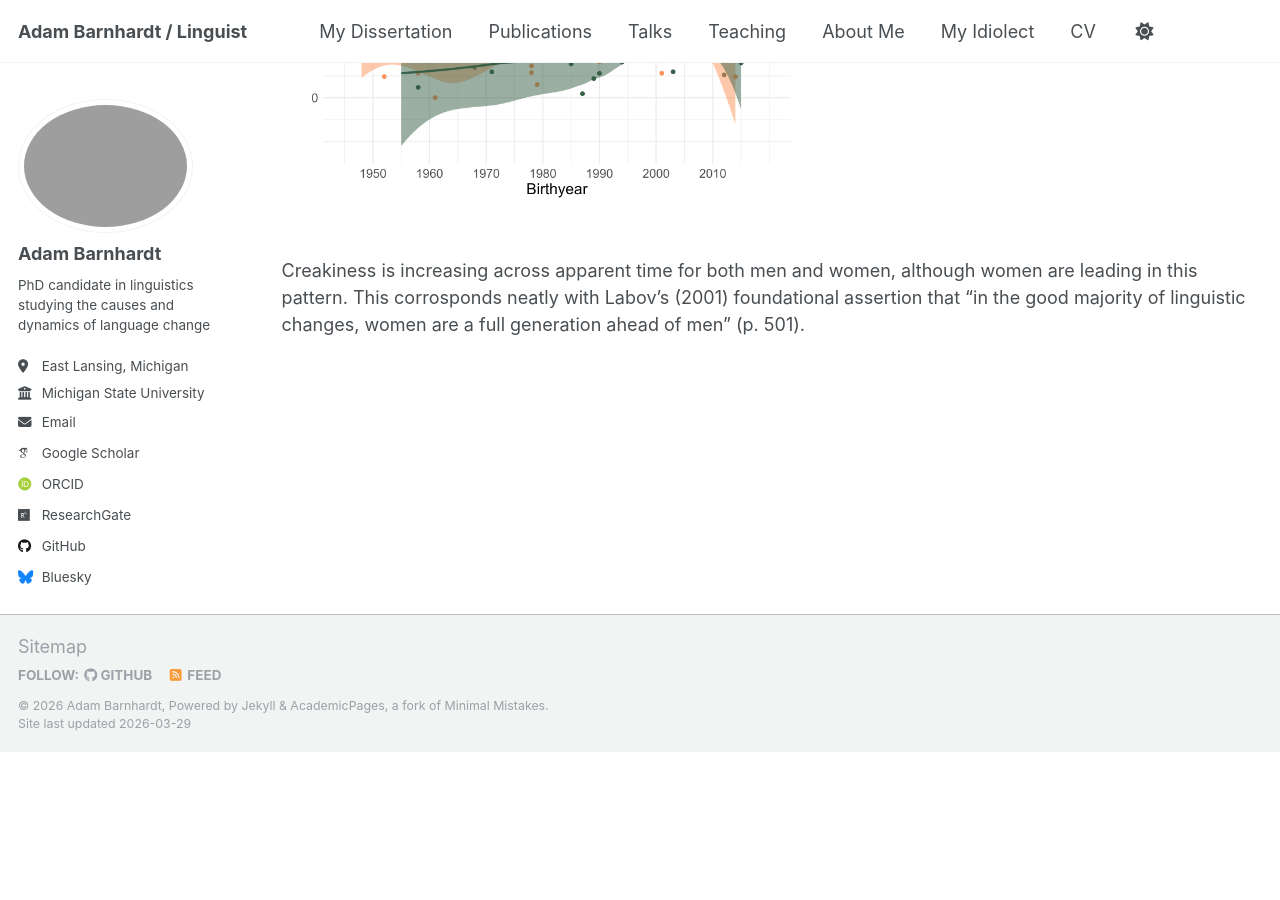
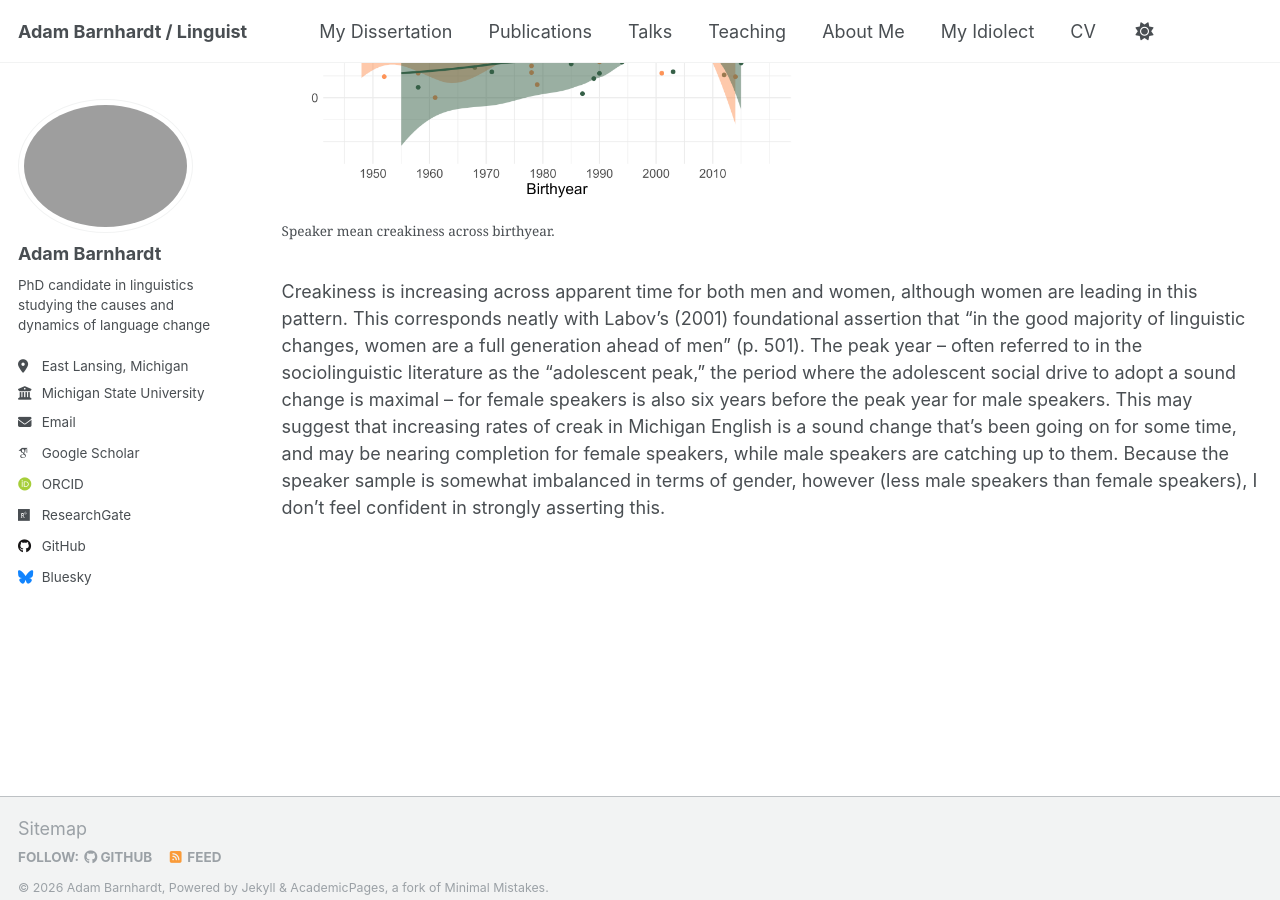
Before and after one commit to adambarnhardt/adambarnhardt.github.io, a Jekyll site: the page built from _pages/dissertation.md, in a window 1280 px wide and 900 px high, scrolled down 7298 px. Built offline with Jekyll 4.4.1, drawn with Linux system fonts in a browser that asks for light colours; some web fonts are replaced; a script that is not in the unit is left out; before the commit the page ends 8050 px from its top, so only the background shows below that.

Commit message:
Revise dissertation section on creaky voice analysis
Updated analysis of creaky voice use in Michigan English, including details on methodology and findings related to gender differences in sound change.

```diff
--- a/_pages/dissertation.md
+++ b/_pages/dissertation.md
@@ -85,9 +85,9 @@ Although Callier and Podesva (2015) found that increasing rates of creaky voice
 
 To conduct this apparent time study, I processed speakers' (47 women, 30 men) recordings using the REAPER (Robust Epoch And Pitch EstimatoR) software (Talkin, 2015) and antimode method (Dallaston & Docherty, 2019; White, Penney, Gibson, Szakay, & Cox, 2022). This took every 10-millisecond-long chunk of speech and compared it to creaky vs. non-creaky mode and antimode values for each recording, and then assigned that chunk 1 if it fell below the antimode (creaky) and 0 if it didn't (non-creaky). From this data I was then able to generate mean creakiness values for each speaker. This is what it looks like when I plot these mean values across birthyear:
 
-<figure>
+<figure style="display: block;">
   <img src="/images/speaker_means_birthyear_gender_plot.png" alt="Speaker mean creakiness across birthyear." style="width: 60%;">
   <figcaption>Speaker mean creakiness across birthyear.</figcaption>
 </figure>
 
-Creakiness is increasing across apparent time for both men and women, although women are leading in this pattern. This corrosponds neatly with Labov’s (2001) foundational assertion that “in the good majority of linguistic changes, women are a full generation ahead of men” (p. 501).
+Creakiness is increasing across apparent time for both men and women, although women are leading in this pattern. This corresponds neatly with Labov’s (2001) foundational assertion that “in the good majority of linguistic changes, women are a full generation ahead of men” (p. 501). The peak year -- often referred to in the sociolinguistic literature as the "adolescent peak," the period where the adolescent social drive to adopt a sound change is maximal -- for female speakers is also six years before the peak year for male speakers. This may suggest that increasing rates of creak in Michigan English is a sound change that's been going on for some time, and may be nearing completion for female speakers, while male speakers are catching up to them. Because the speaker sample is somewhat imbalanced in terms of gender, however (less male speakers than female speakers), I don't feel confident in strongly asserting this.
```
